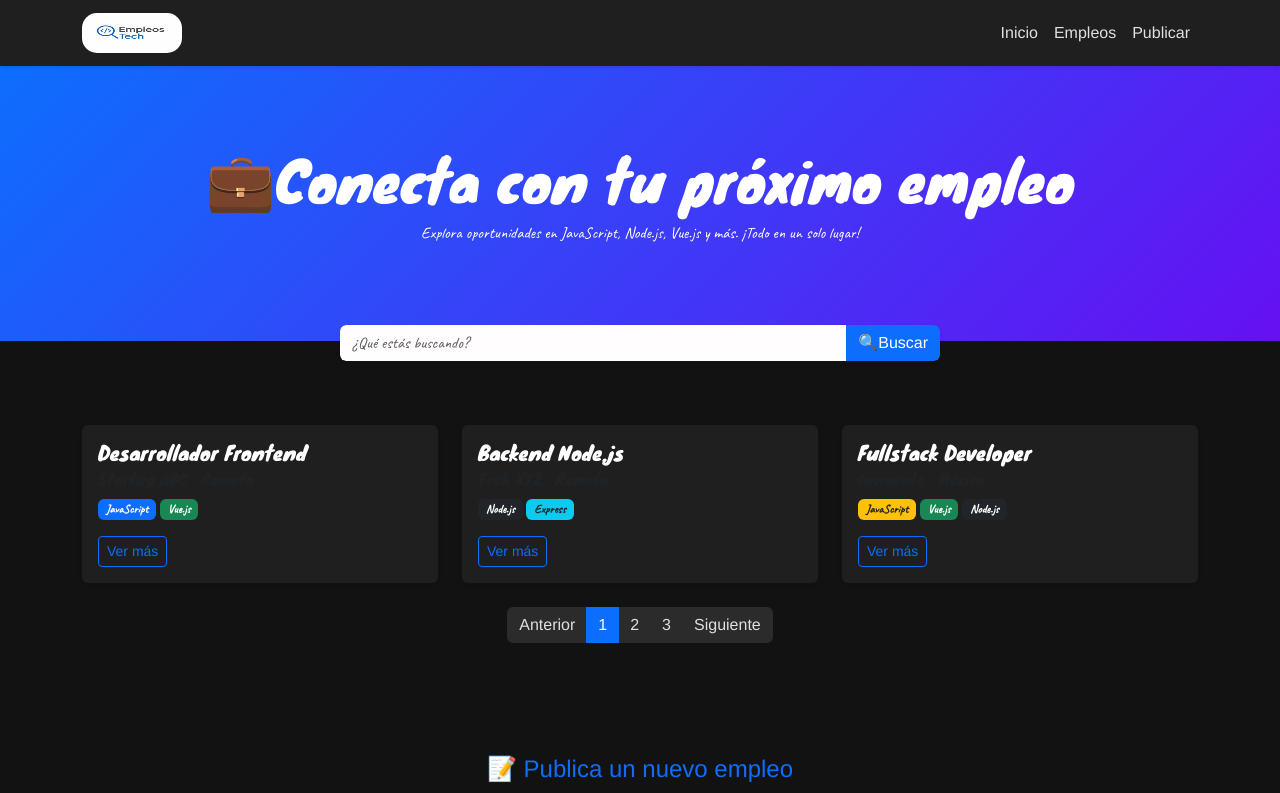
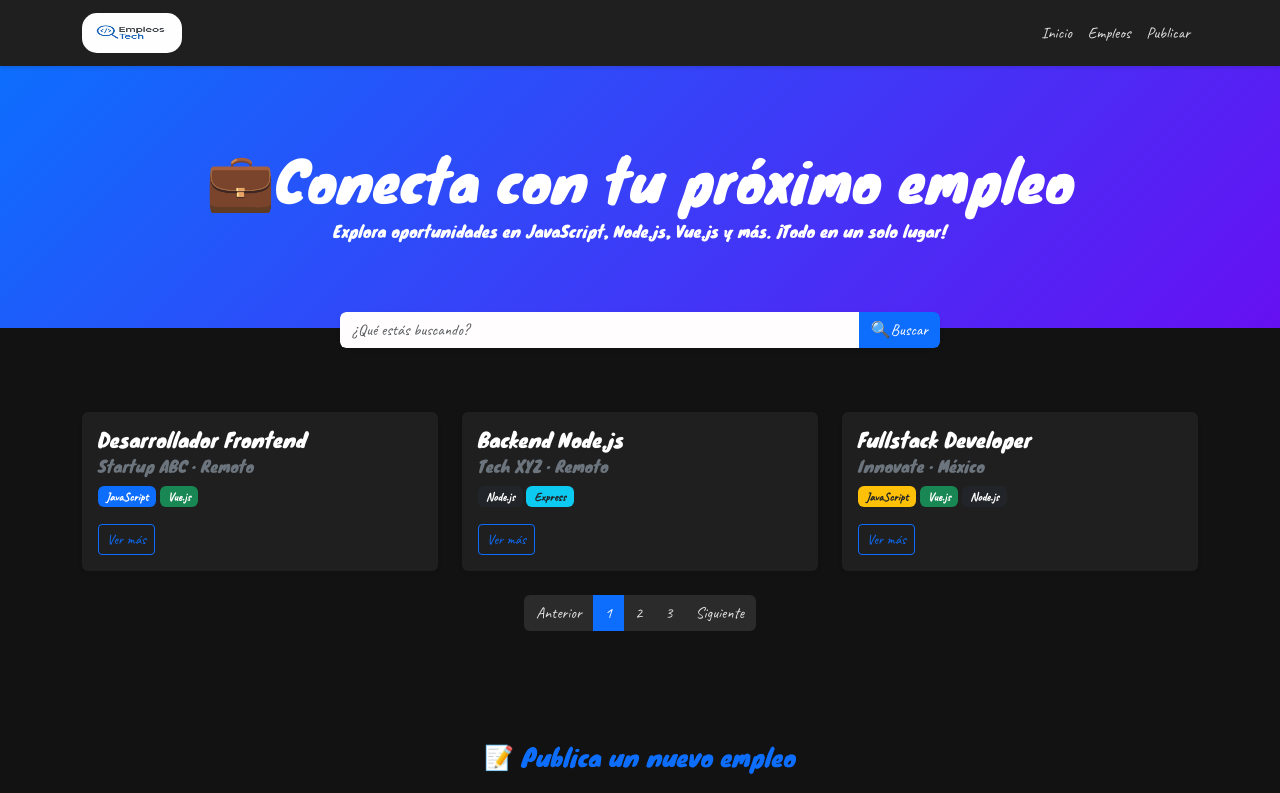
Before and after one commit to rych182/Empleos-tech, a plain HTML site: page index.html in a window 1280 px wide. Shown: the top 793 px of the page. Drawn offline with nearby package versions, Linux system fonts and the light colour scheme.

Commit message:
changing typograpies and text color

```diff
--- a/css/style.css
+++ b/css/style.css
@@ -21,13 +21,13 @@ body {
 }
 
 
-h1, h2, h5, h6 {
+h1, h2, h4, h5, h6 {
   font-family: 'Knewave', system-ui;
   font-weight: 400;
   font-style: normal;
 }
 
-p,input{
+p, input, label, li,button.btn, a.btn{
   font-family: "Caveat", cursive;
 }
 
--- a/index.html
+++ b/index.html
@@ -33,7 +33,7 @@
 <section class="hero">
   <div class="container">
     <h1 class="display-4">💼Conecta con tu próximo empleo</h1>
-    <p>Explora oportunidades en JavaScript, Node.js, Vue.js y más. ¡Todo en un solo lugar!</p>
+    <h6>Explora oportunidades en JavaScript, Node.js, Vue.js y más. ¡Todo en un solo lugar!</h6>
   </div>
 </section>
 
@@ -54,7 +54,7 @@
         <div class="card job-card h-100 border-0 shadow-sm">
           <div class="card-body">
             <h5 class="card-title">Desarrollador Frontend</h5>
-            <h6 class="card-subtitle mb-2 text-muted">Startup ABC · Remoto</h6>
+            <h6 class="card-subtitle mb-2 text-secondary">Startup ABC · Remoto</h6>
             <p class="card-text">
               <span class="badge bg-primary">JavaScript</span>
               <span class="badge bg-success">Vue.js</span>
@@ -68,7 +68,7 @@
         <div class="card job-card h-100 border-0 shadow-sm">
           <div class="card-body">
             <h5 class="card-title">Backend Node.js</h5>
-            <h6 class="card-subtitle mb-2 text-muted">Tech XYZ · Remoto</h6>
+            <h6 class="card-subtitle mb-2 text-secondary">Tech XYZ · Remoto</h6>
             <p class="card-text">
               <span class="badge bg-dark">Node.js</span>
               <span class="badge bg-info text-dark">Express</span>
@@ -82,7 +82,7 @@
         <div class="card job-card h-100 border-0 shadow-sm">
           <div class="card-body">
             <h5 class="card-title">Fullstack Developer</h5>
-            <h6 class="card-subtitle mb-2 text-muted">Innovate · México</h6>
+            <h6 class="card-subtitle mb-2 text-secondary">Innovate · México</h6>
             <p class="card-text">
               <span class="badge bg-warning text-dark">JavaScript</span>
               <span class="badge bg-success">Vue.js</span>
@@ -110,23 +110,23 @@
 <!-- Formulario de publicación -->
 <section id="publish" class="py-5" style="background-color: #121212;">
   <div class="container">
-    <h4 class="mb-4 text-center" style="color: #0d6efd;">📝 Publica un nuevo empleo</h4>
+    <h4 class="mb-4 text-center text-primary">📝 Publica un nuevo empleo</h4>
     <form class="border p-4 rounded shadow-sm text-secondary" style="background-color: #ebe4e4; color: #e0e0e0;">
       <div class="mb-3">
         <label class="form-label ">Título del empleo</label>
-        <input type="text" class="form-control" style="background-color: #ebe4e4; color: #e0e0e0;" placeholder="Ej. Desarrollador Frontend" />
+        <input type="text" class="form-control text-secondary" style="background-color: #ebe4e4; color: #e0e0e0;" placeholder="Ej. Desarrollador Frontend" />
       </div>
       <div class="mb-3">
         <label class="form-label">Empresa</label>
-        <input type="text" class="form-control" style="background-color: #ebe4e4; color: #e0e0e0;" placeholder="Ej. Startup XYZ" />
+        <input type="text" class="form-control text-secondary" style="background-color: #ebe4e4; color: #e0e0e0;" placeholder="Ej. Startup XYZ" />
       </div>
       <div class="mb-3">
         <label class="form-label">Ubicación</label>
-        <input type="text" class="form-control" style="background-color: #ebe4e4; color: #e0e0e0;" placeholder="Ej. Remoto" />
+        <input type="text" class="form-control text-secondary" style="background-color: #ebe4e4; color: #e0e0e0;" placeholder="Ej. Remoto" />
       </div>
       <div class="mb-3">
         <label class="form-label">Etiquetas</label>
-        <input type="text" class="form-control" style="background-color: #ebe4e4; color: #e0e0e0;" placeholder="Ej. JavaScript, Vue.js" />
+        <input type="text" class="form-control text-secondary" style="background-color: #ebe4e4; color: #e0e0e0;" placeholder="Ej. JavaScript, Vue.js" />
       </div>
       <div class="text-center">
         <button type="submit" class="btn btn-primary">📢 Publicar empleo</button>
```
